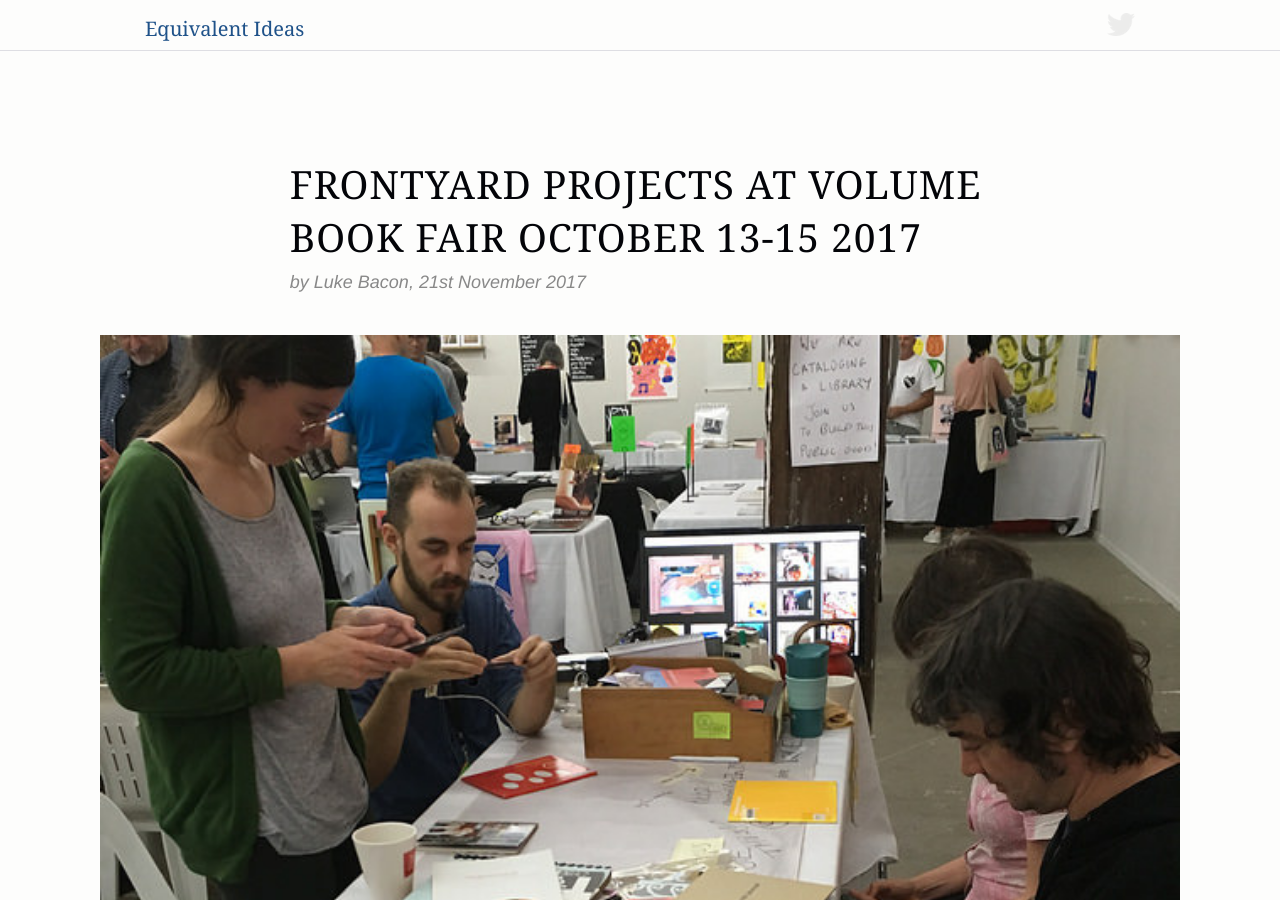
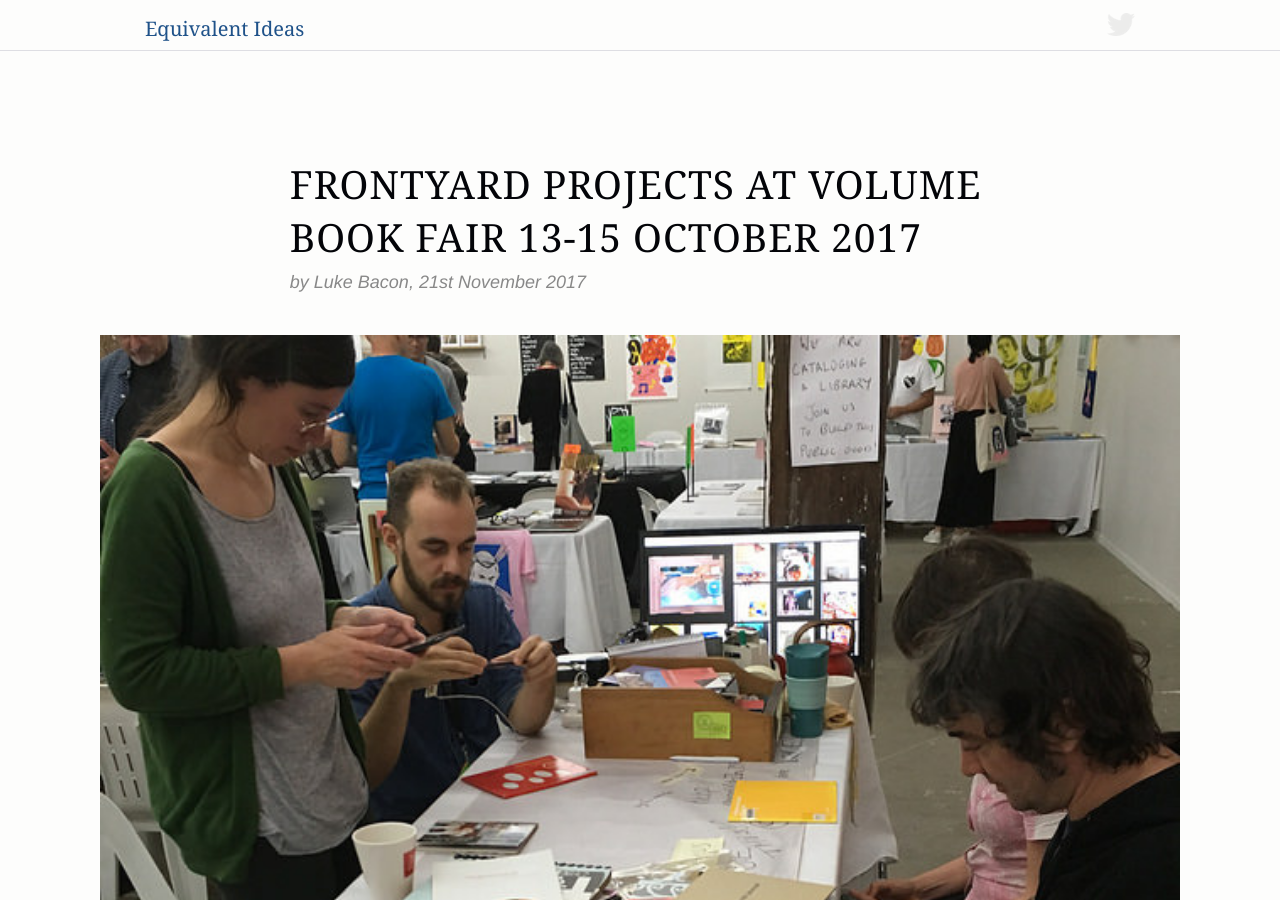
Before and after one commit to equivalentideas/home, a Jekyll site: the page built from _posts/2017-11-21-frontyard-at-volume-2017.markdown, in a window 1280 px wide and 900 px high. Built offline with Jekyll 4.4.1, drawn with Linux system fonts in a browser that asks for light colours; nearby versions of some CDN libraries.

```diff
--- a/_posts/2017-11-21-frontyard-at-volume-2017.markdown
+++ b/_posts/2017-11-21-frontyard-at-volume-2017.markdown
@@ -1,6 +1,6 @@
 ---
 layout: post
-title:  "Frontyard Projects at VOLUME Book Fair October 13-15 2017"
+title:  "Frontyard Projects at VOLUME Book Fair 13-15 October 2017"
 date:   2017-11-21 16:08:00 +1100
 categories: journal
 description: "In mid-October 2017 some people who gather at Frontyard went on an off-yard  excursion to maintain a Frontyard table at VOLUME 2017: Another Art Book Fair at Art Space in Wolloomooloo, Sydney."
```
